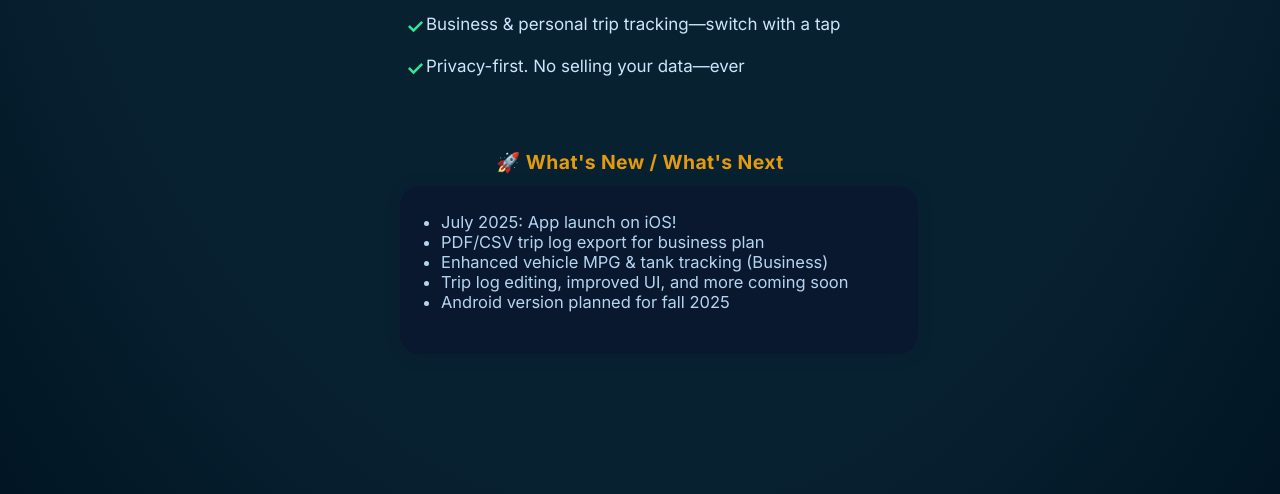
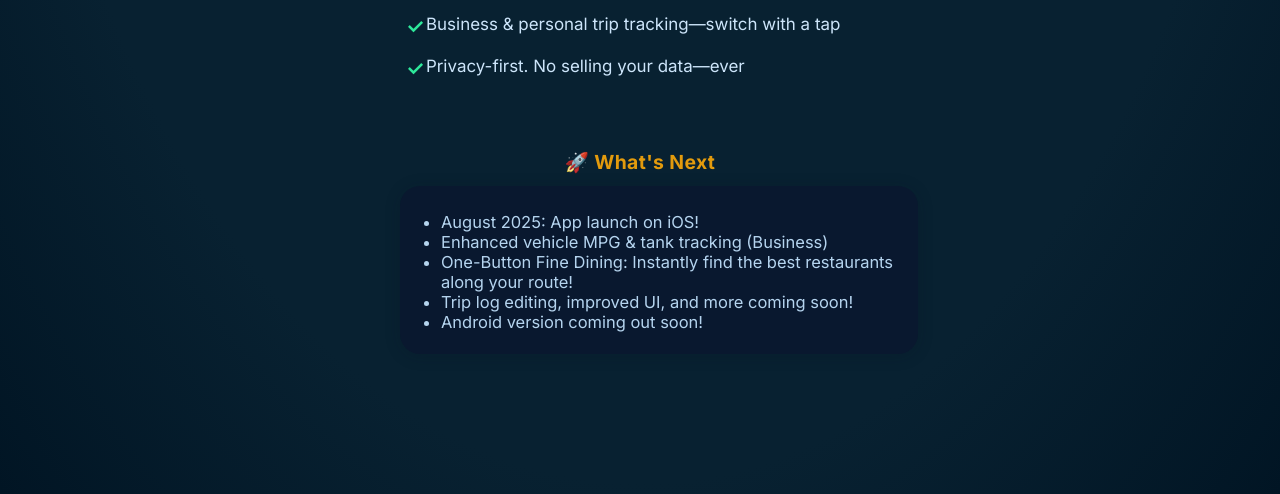
Before and after one commit to dsvm2004/NavMiles, a plain HTML site: page index.html in a window 1280 px wide. Shown: the part 834-1328 px from the top of the page. Drawn offline with Linux system fonts and the light colour scheme.

Commit message:
Update index.html

```diff
--- a/index.html
+++ b/index.html
@@ -241,14 +241,14 @@
       <li>Privacy-first. No selling your data—ever</li>
     </ul>
 
-    <div class="whats-new-title">🚀 What's New / What's Next</div>
+    <div class="whats-new-title">🚀 What's Next</div>
     <div class="whats-new-card">
       <ul style="margin:0; padding-left:22px;">
-        <li>July 2025: App launch on iOS!</li>
-        <li>PDF/CSV trip log export for business plan</li>
+        <li>August 2025: App launch on iOS!</li>
         <li>Enhanced vehicle MPG & tank tracking (Business)</li>
-        <li>Trip log editing, improved UI, and more coming soon</li>
-        <li>Android version planned for fall 2025</li>
+        <li>One-Button Fine Dining: Instantly find the best restaurants along your route!</li>
+        <li>Trip log editing, improved UI, and more coming soon!</li>
+        <li>Android version coming out soon!</li>
       </ul>
     </div>
   </div>
```
